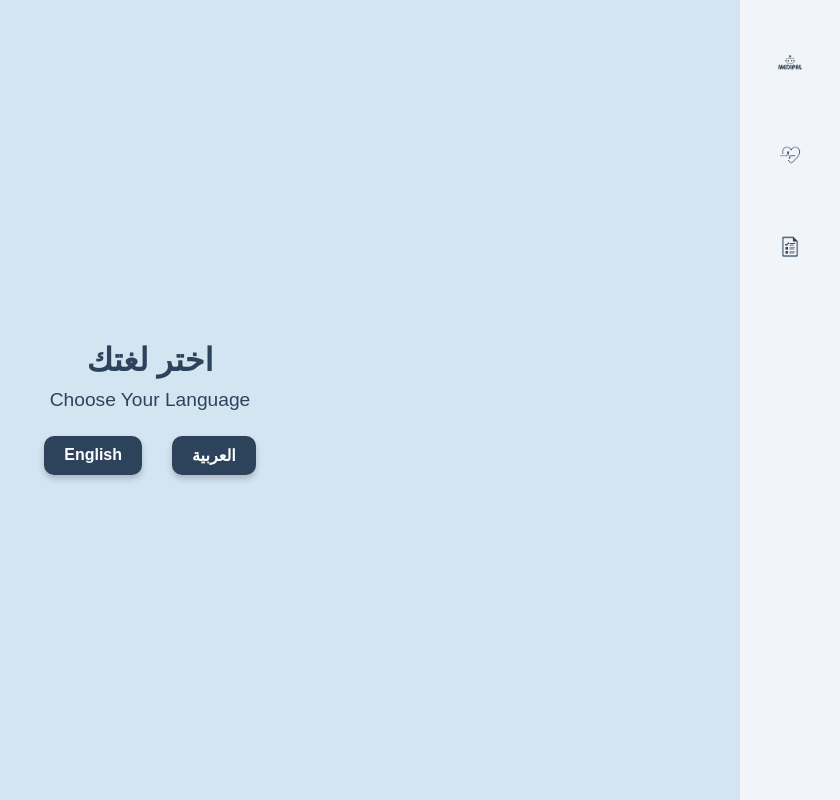
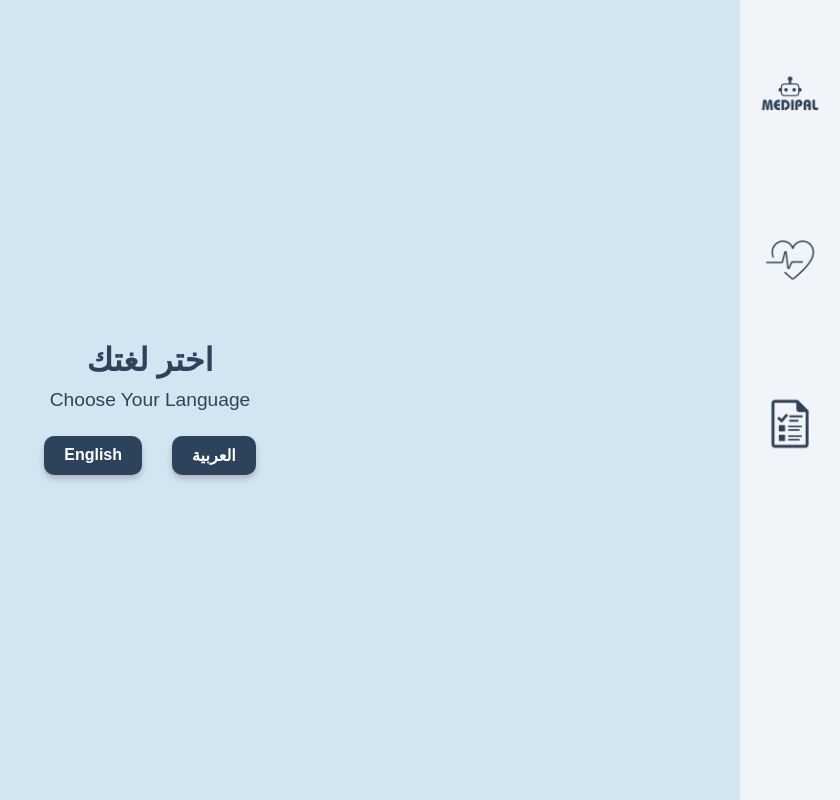
Before and after one commit to moon1881/moon1881.github.io, a plain HTML site: page index.html in a window 1280 px wide. Shown: the whole page, without its empty margins (440-1280 px from the left). Drawn offline with Linux system fonts and the light colour scheme.

Commit message:
Update index.html

```diff
--- a/index.html
+++ b/index.html
@@ -25,8 +25,8 @@
     /* Logo Styling */
     .logo {
       display: block;
-      width: 150px;
-      height: 150px;
+      width: 200px;
+      height: 200px;
       margin: 0 auto 20px;
     }
 
@@ -109,8 +109,8 @@
     }
 
     .sidebar img {
-      width: 50px;
-      height: auto;
+      width: 120px;
+      height: 120px;
       margin: 20px 0;
       cursor: pointer;
     }
```
